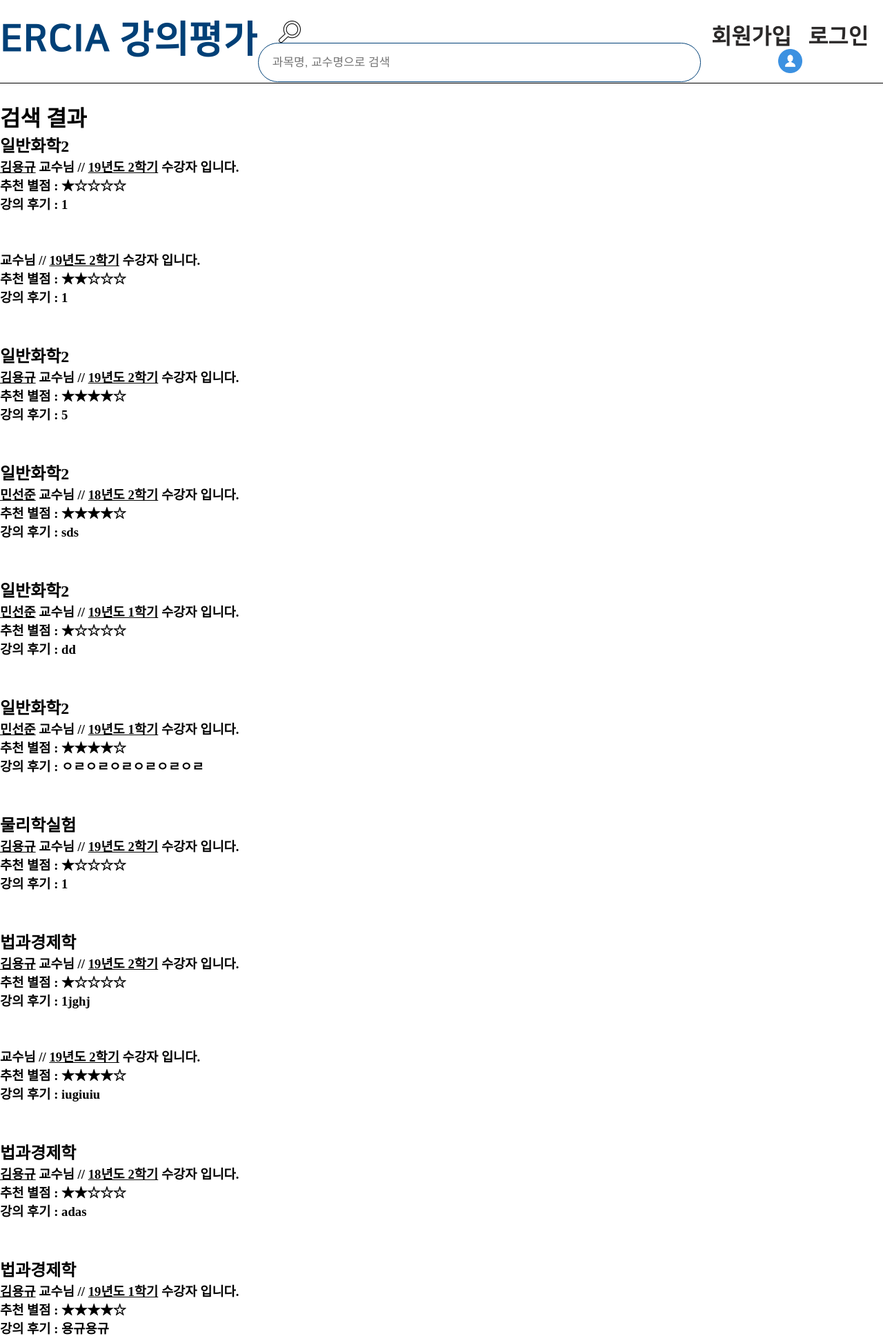
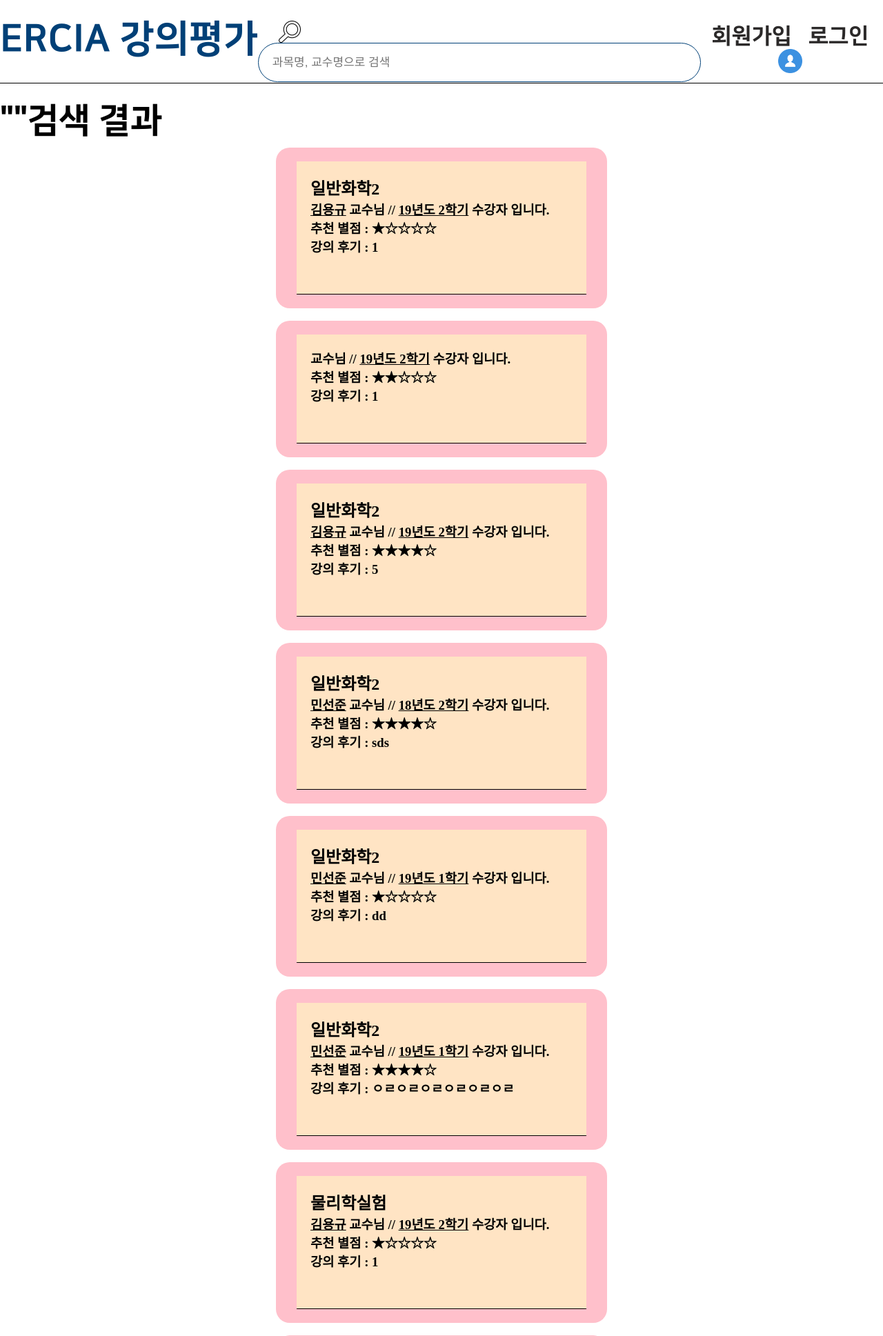
Before and after one commit to HyeseonLee/LLTeacher, a Django app: page /result/ in a window 1280 px wide. Shown: the top 1937 px of the page at 69% size. Run offline with Django 3.2, Linux system fonts and the light colour scheme; data comes from the database, SQL or seed files in the repository; parts of the project's set-up code (start-up, migrations or seed data) failed here and were passed over.

Commit message:
[Front-end]feat Result page css대충추가

```diff
--- a/app/templates/result.html
+++ b/app/templates/result.html
@@ -6,12 +6,16 @@
 {% endblock title%}
 
 {% block css %}
-<link rel="stylesheet" href="{% static 'css/index_plls.css' %}">
+ <link rel="stylesheet" href="{% static 'css/index_plls.css' %}">
 {% endblock css %}
 
 {% block content %}
-<h1>{{query}}검색 결과</h1>
+<div class="title">
+<h1>"{{query}}"검색 결과</h1>
+</div>
 {% for post in GC2posts%}
+<div class="section">
+    <div class="main-item">
         <div class="listView_Box">
             <div class="listView">
                 <h2>{{post.lectureName}}</h2>
@@ -33,10 +37,14 @@
                 </div>
             </div><Br><Br>
         </div>
-    <br>
+    </div>
+</div>
+<br>
 {% endfor %}
 
 {% for post in PEposts%}
+<div class="section">
+    <div class="main-item">
         <div class="listView_Box">
             <div class="listView">
                 <h2>{{post.lectureName}}</h2>
@@ -58,10 +66,14 @@
                 </div>
             </div><Br><Br>
         </div>
-    <br>
+    </div>
+</div>
+<br>
 {% endfor %}
 
 {% for post in LEposts%}
+<div class="section">
+    <div class="main-item">
         <div class="listView_Box">
             <div class="listView">
                 <h2>{{post.lectureName}}</h2>
@@ -83,10 +95,14 @@
                 </div>
             </div><Br><Br>
         </div>
-    <br>
+    </div>
+</div>
+<br>
 {% endfor %}
 
 {% for post in WPposts%}
+<div class="section">
+    <div class="main-item">
         <div class="listView_Box">
             <div class="listView">
                 <h2>{{post.lectureName}}</h2>
@@ -108,7 +124,9 @@
                 </div>
             </div><Br><Br>
         </div>
-    <br>
+    </div>
+</div>
+<br>
 {% endfor %}
 
 {% endblock%}
```
